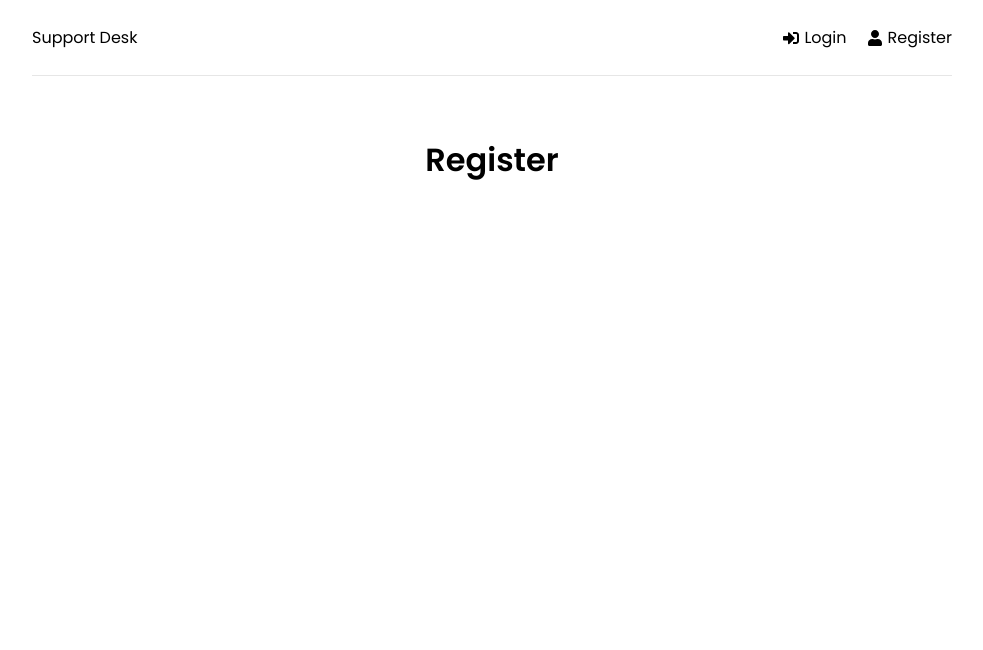
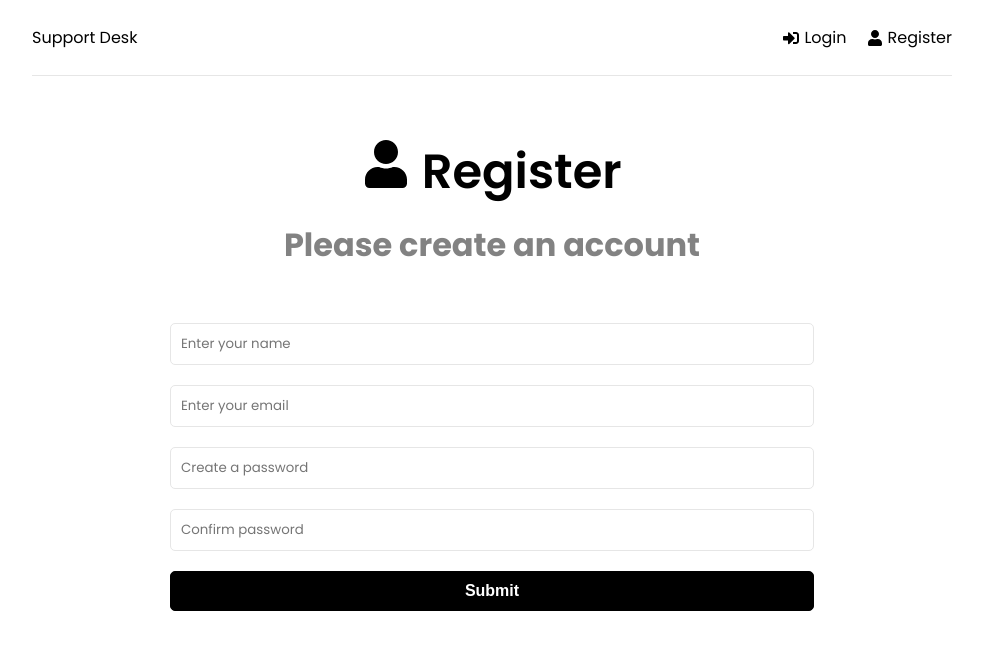
Before and after one commit to FlapShatner/support-desk, a React (Create React App) app in the folder frontend/: page /register in a window 1280 px wide. Shown: the top 650 px of the page, without its empty margins (148-1131 px from the left). Built offline with nearby package versions, Linux system fonts and the light colour scheme.

Commit message:
built home, login, register ui

```diff
--- a/frontend/src/App.js
+++ b/frontend/src/App.js
@@ -1,4 +1,6 @@
 import { BrowserRouter as Router, Routes, Route } from 'react-router-dom'
+import { ToastContainer } from 'react-toastify'
+import 'react-toastify/dist/ReactToastify.css'
 import Header from './components/Header'
 import Home from './pages/Home'
 import Login from './pages/Login'
@@ -17,6 +19,7 @@ function App() {
           </Routes>
         </div>
       </Router>
+      <ToastContainer />
     </>
   )
 }
--- a/frontend/src/pages/Home.jsx
+++ b/frontend/src/pages/Home.jsx
@@ -1,8 +1,21 @@
+import { Link } from 'react-router-dom'
+import { FaQuestionCircle, FaTicketAlt } from 'react-icons/fa'
+
 function Home() {
   return (
-    <div>
-      <h1>Home </h1>
-    </div>
+    <>
+      <section className='heading'>
+        <h1>What do you need help with</h1>
+        <p>Please choose an option below</p>
+      </section>
+
+      <Link to='/new-ticket' className='btn btn-reverse btn-block'>
+        <FaQuestionCircle /> Create New Ticket
+      </Link>
+      <Link to='/tickets' className='btn btn-block'>
+        <FaTicketAlt /> View My Tickets
+      </Link>
+    </>
   )
 }
 export default Home
--- a/frontend/src/pages/Login.jsx
+++ b/frontend/src/pages/Login.jsx
@@ -1,8 +1,67 @@
+import { useState } from 'react'
+import { toast } from 'react-toastify'
+import { FaSignInAlt } from 'react-icons/fa'
+
 function Login() {
+  const [formData, setFormData] = useState({
+    email: '',
+    password: '',
+  })
+
+  const { email, password } = formData
+
+  const onChange = (e) => {
+    setFormData((prevState) => ({
+      ...prevState,
+      [e.target.name]: e.target.value,
+    }))
+  }
+
+  const onSubmit = (e) => {
+    e.preventDefault()
+  }
+
   return (
-    <div>
-      <h1>Login</h1>
-    </div>
+    <>
+      <section className='heading'>
+        <h1>
+          <FaSignInAlt /> Login
+        </h1>
+        <p>Please log in to get support</p>
+      </section>
+      <section className='form'>
+        <form onSubmit={onSubmit}>
+          <div className='form-group'>
+            <input
+              className='form-control'
+              type='email'
+              id='email'
+              name='email'
+              value={email}
+              onChange={onChange}
+              placeholder='Enter your email'
+              required
+            />
+          </div>
+          <div className='form-group'>
+            <input
+              className='form-control'
+              type='password'
+              id='password'
+              name='password'
+              value={password}
+              onChange={onChange}
+              placeholder='Create a password'
+              required
+            />
+          </div>
+
+          <div className='form-group'>
+            <button className='btn btn-block'>Submit</button>
+          </div>
+        </form>
+      </section>
+    </>
   )
 }
 export default Login
--- a/frontend/src/pages/Register.jsx
+++ b/frontend/src/pages/Register.jsx
@@ -1,8 +1,96 @@
+import { useState } from 'react'
+import { toast } from 'react-toastify'
+import { FaUser } from 'react-icons/fa'
+
 function Register() {
+  const [formData, setFormData] = useState({
+    name: '',
+    email: '',
+    password: '',
+    password2: '',
+  })
+
+  const { name, email, password, password2 } = formData
+
+  const onChange = (e) => {
+    setFormData((prevState) => ({
+      ...prevState,
+      [e.target.name]: e.target.value,
+    }))
+  }
+
+  const onSubmit = (e) => {
+    e.preventDefault()
+
+    if (password !== password2) {
+      toast.error('Password do not match!')
+    }
+  }
+
   return (
-    <div>
-      <h1>Register</h1>
-    </div>
+    <>
+      <section className='heading'>
+        <h1>
+          <FaUser /> Register
+        </h1>
+        <p>Please create an account</p>
+      </section>
+      <section className='form'>
+        <form onSubmit={onSubmit}>
+          <div className='form-group'>
+            <input
+              className='form-control'
+              type='text'
+              id='name'
+              name='name'
+              value={name}
+              onChange={onChange}
+              placeholder='Enter your name'
+              required
+            />
+          </div>
+          <div className='form-group'>
+            <input
+              className='form-control'
+              type='email'
+              id='email'
+              name='email'
+              value={email}
+              onChange={onChange}
+              placeholder='Enter your email'
+              required
+            />
+          </div>
+          <div className='form-group'>
+            <input
+              className='form-control'
+              type='password'
+              id='password'
+              name='password'
+              value={password}
+              onChange={onChange}
+              placeholder='Create a password'
+              required
+            />
+          </div>
+          <div className='form-group'>
+            <input
+              className='form-control'
+              type='password'
+              id='password2'
+              name='password2'
+              value={password2}
+              onChange={onChange}
+              placeholder='Confirm password'
+              required
+            />
+          </div>
+          <div className='form-group'>
+            <button className='btn btn-block'>Submit</button>
+          </div>
+        </form>
+      </section>
+    </>
   )
 }
 export default Register
```
